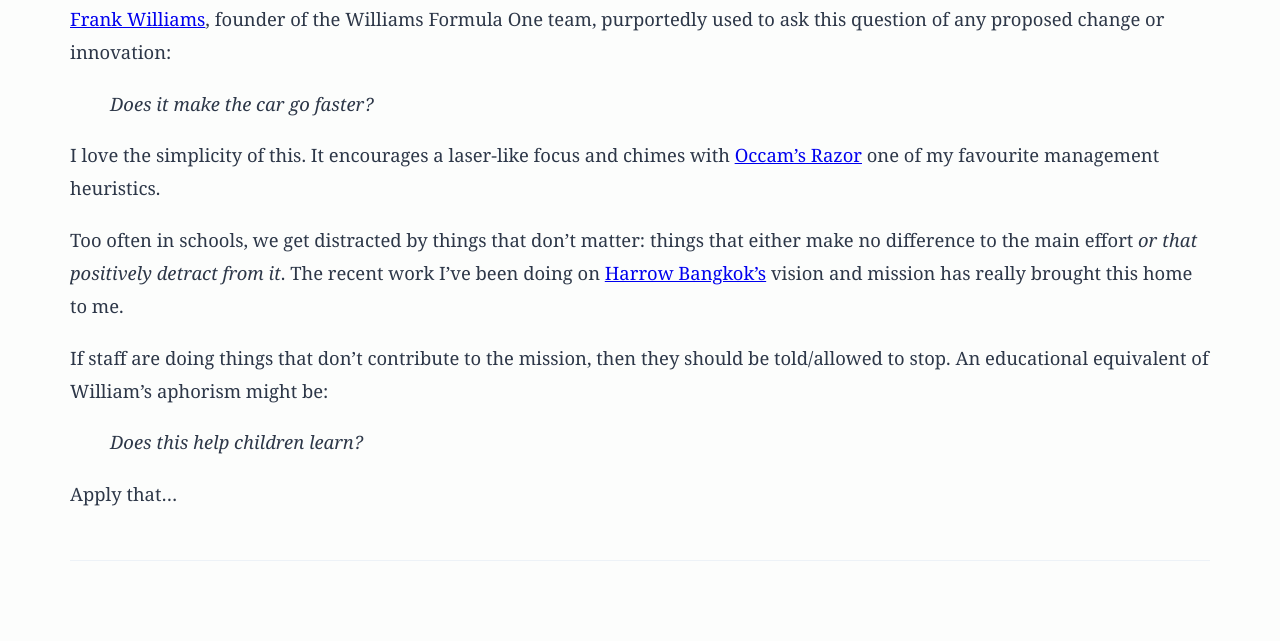
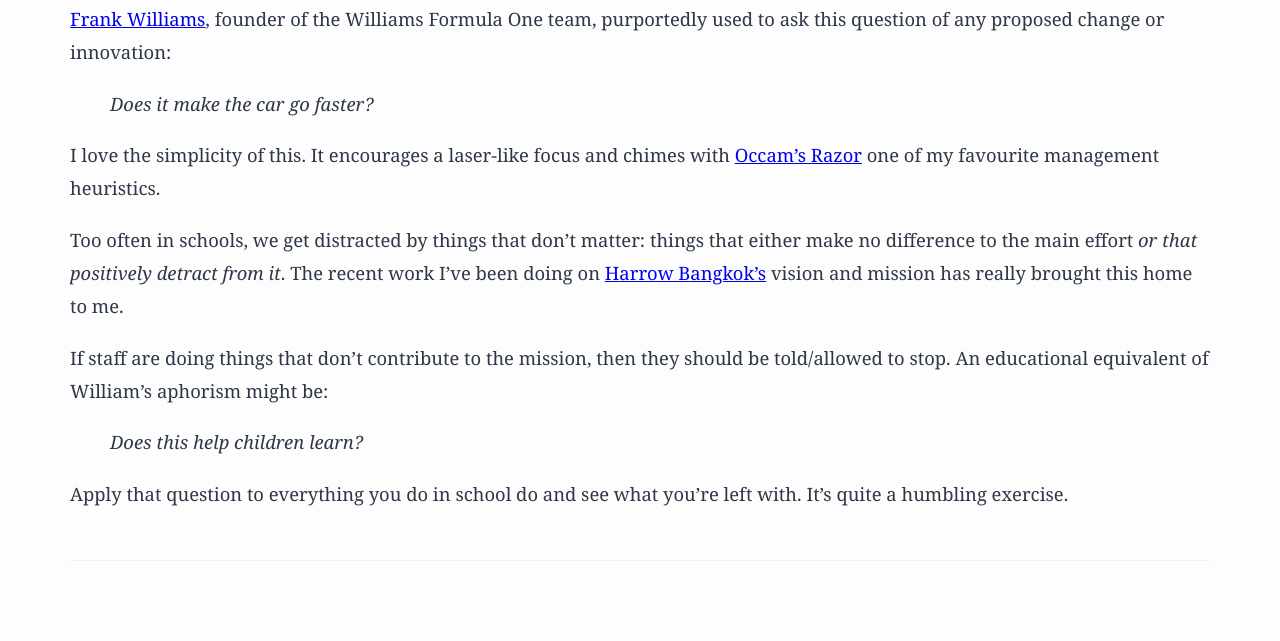
Before and after one commit to tjjefferis/timjefferis.com, a Jekyll site: the page built from _posts/2020-10-08-does-it-make-the-car-go-faster.md, in a window 1280 px wide. Shown: the part 576-1217 px from the top of the page. Built offline with Jekyll 4.4.1, drawn with Linux system fonts in a browser that asks for light colours; comment, search, counter and statistics services are not loaded.

```diff
--- a/_posts/2020-10-08-does-it-make-the-car-go-faster.md
+++ b/_posts/2020-10-08-does-it-make-the-car-go-faster.md
@@ -4,18 +4,18 @@ title: "Does it make the car go faster?"
 date: 2020-10-08
 ---
 
-[![Does it make the car go faster?](https://blogger.googleusercontent.com/img/b/R29vZ2xl/AVvXsEjZZVk-WyrIPqhk7JG1wIO9Q3EIRs7si7h6cSCm8BdvlVeYy7geYxpekXMUHvdukJdiYKPr1KL1HgttrtNx3u2AYNdgoCDTJGPKcpvsy6sB5cHz5iL9PztSH6g367ZaMKVJRGlQVO-ssA/)](https://blogger.googleusercontent.com/img/b/R29vZ2xl/AVvXsEjZZVk-WyrIPqhk7JG1wIO9Q3EIRs7si7h6cSCm8BdvlVeYy7geYxpekXMUHvdukJdiYKPr1KL1HgttrtNx3u2AYNdgoCDTJGPKcpvsy6sB5cHz5iL9PztSH6g367ZaMKVJRGlQVO-ssA/)
+[![Does it make the car go faster?](https://blogger.googleusercontent.com/img/b/R29vZ2xl/AVvXsEjZZVk-WyriPqhk7jG1wIO9Q3EIRs7si7h6cScm8BdvIVeYy7geYxpekXMUHivduKjdiYKPr1KL1HgttrTNx3u2AYNdgoCDTjGPKcpvsy6s85cHz5iL9PztSH6g367ZaMKVJRGIQVO-ssA/)](https://blogger.googleusercontent.com/img/b/R29vZ2xl/AVvXsEjZZVk-WyriPqhk7jG1wIO9Q3EIRs7si7h6cScm8BdvIVeYy7geYxpekXMUHivduKjdiYKPr1KL1HgttrTNx3u2AYNdgoCDTjGPKcpvsy6s85cHz5iL9PztSH6g367ZaMKVJRGIQVO-ssA/)
 
 [Frank Williams](https://en.wikipedia.org/wiki/Frank_Williams_(Formula_One)), founder of the Williams Formula One team, purportedly used to ask this question of any proposed change or innovation:
 
 > *Does it make the car go faster?*
 
-I love the simplicity of this. It encourages a laser-like focus and chimes with [Occam’s Razor](https://en.wikipedia.org/wiki/Occam%27s_razor) one of my favourite management heuristics.
+I love the simplicity of this. It encourages a laser-like focus and chimes with [Occam's Razor](https://timjefferis.com/2019/04/occams-razor.html) one of my favourite management heuristics.
 
-Too often in schools, we get distracted by things that don't matter: things that either make no difference to the main effort *or that positively detract from it*. The recent work I've been doing on [Harrow Bangkok’s](https://www.harrowschool.ac.th/) vision and mission has really brought this home to me.
+Too often in schools, we get distracted by things that don't matter: things that either make no difference to the main effort *or that positively detract from it*. The recent work I've been doing on [Harrow Bangkok's](https://www.harrowschool.ac.th/) vision and mission has really brought this home to me.
 
-If staff are doing things that don't contribute to the mission, then they should be told/allowed to stop. An educational equivalent of William’s aphorism might be:
+If staff are doing things that don't contribute to the mission, then they should be told/allowed to stop. An educational equivalent of William's aphorism might be:
 
 > *Does this help children learn?*
 
-Apply that...
+Apply that question to everything you do in school do and see what you're left with. It's quite a humbling exercise.
```
